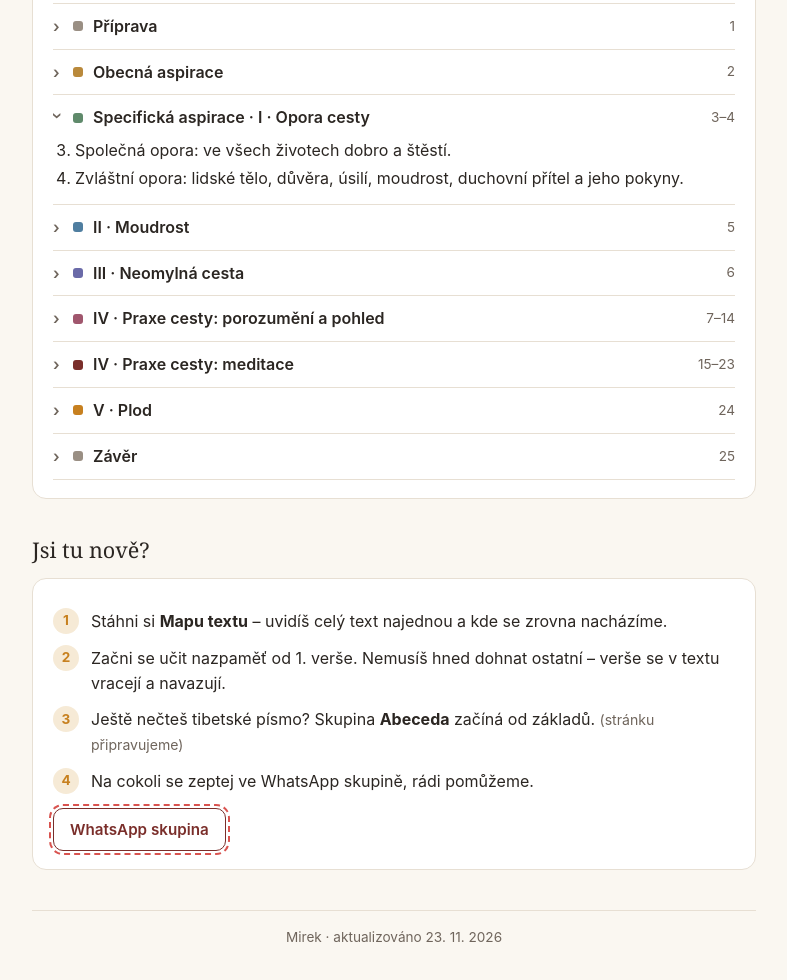
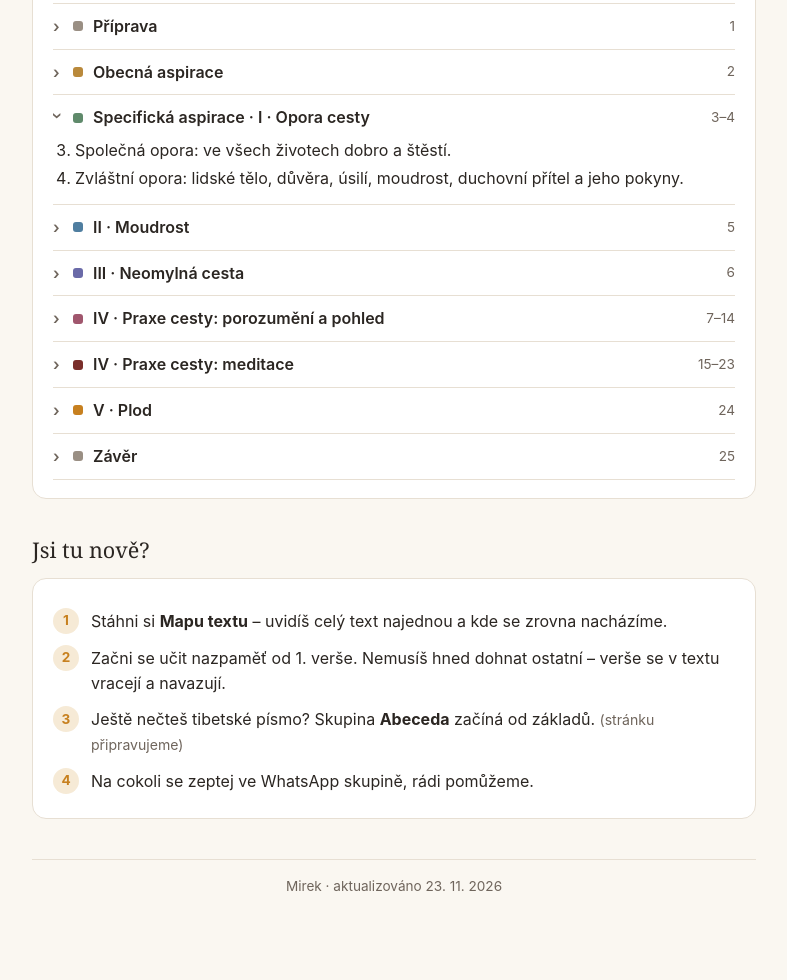
Before and after one commit to MiroslavHrdina/studijni-skupiny, a plain HTML site: page nala/index.html in a window 1280 px wide. Shown: the part 1947-2927 px from the top of the page, without its empty margins (246-1033 px from the left). After the commit the page ends 2892 px from the top, so only its background shows below. Drawn offline with Linux system fonts and the light colour scheme.

Commit message:
Nala: bez tlačítka WhatsApp
Co-Authored-By: Claude Opus 5.5 <noreply@anthropic.com>
Claude-Session: https://claude.ai/code/session_018Vo3CvJKhvmqoVK26E45UZ

```diff
--- a/nala/index.html
+++ b/nala/index.html
@@ -272,7 +272,6 @@
     <li>Ještě nečteš tibetské písmo? Skupina <b>Abeceda</b> začíná od základů. <span class="small">(stránku připravujeme)</span></li>
     <li>Na cokoli se zeptej ve WhatsApp skupině, rádi pomůžeme.</li>
   </ol>
-  <a class="btn ghost todo" href="#WHATSAPP">WhatsApp skupina</a>
 </section>
 
 <footer>
```
